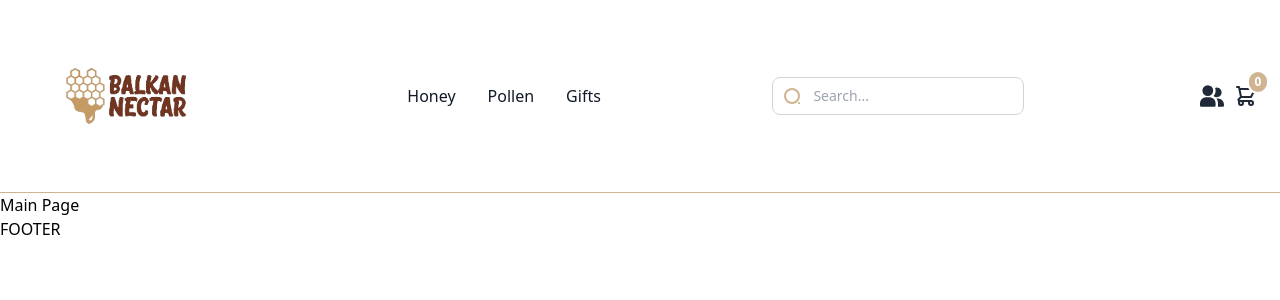
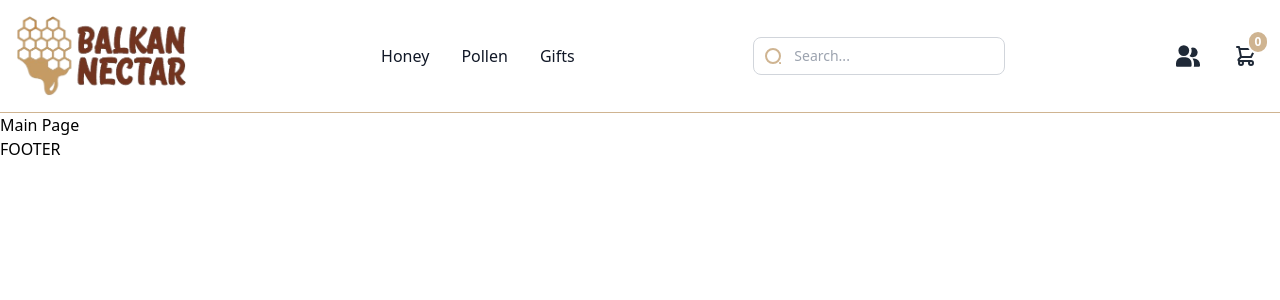
Before and after one commit to arsovskidario/project-honey, a React (Vite) app in the folder app/: page / in a window 1280 px wide. Shown: the top 300 px of the page. Built offline with nearby package versions, Linux system fonts and the light colour scheme.

Commit message:
[Navbar implementation #2] Change height of navbar to better fit the page and replace anchor tags with Links

```diff
--- a/app/src/components/Header.jsx
+++ b/app/src/components/Header.jsx
@@ -2,19 +2,19 @@ import { Link } from "react-router-dom";
 export default function Header() {
     return (
 
-        <nav className="bg-white border-b border-cfb491">
-            <div className="max-w-full flex flex-wrap items-center justify-between mx-auto p-4 sticky top-0">
-                <div className="flex">
-                    <img src="/src/assets/logo.png" className="h-40" alt="balkan-nectar-logo" />
+        <nav className="bg-white border-b border-cfb491 overflow-hidden">
+            <div className="max-w-full flex flex-wrap items-center justify-between mx-auto sticky top-0">
+                <div className="m-4 flex">
+                    <img src="/src/assets/logo.png" className="h-20" alt="balkan-nectar-logo" />
                 </div>
 
-                <div className="items-center hidden md:order-3 md:block">
-                    <button className = "py-4 px-1  text-gray-800 hover:text-cfb491 focus:outline-none focus:text-cfb491">
+                <div className="items-center hidden md:order-3 md:block mr-1">
+                    <button className = "p-4 text-gray-800 hover:text-cfb491 focus:outline-none focus:text-cfb491">
                         <svg  class="h-6 w-6" aria-hidden="true" xmlns="http://www.w3.org/2000/svg" fill="currentColor" viewBox="0 0 20 18">
                             <path d="M14 2a3.963 3.963 0 0 0-1.4.267 6.439 6.439 0 0 1-1.331 6.638A4 4 0 1 0 14 2Zm1 9h-1.264A6.957 6.957 0 0 1 15 15v2a2.97 2.97 0 0 1-.184 1H19a1 1 0 0 0 1-1v-1a5.006 5.006 0 0 0-5-5ZM6.5 9a4.5 4.5 0 1 0 0-9 4.5 4.5 0 0 0 0 9ZM8 10H5a5.006 5.006 0 0 0-5 5v2a1 1 0 0 0 1 1h11a1 1 0 0 0 1-1v-2a5.006 5.006 0 0 0-5-5Z" />
                         </svg>
                     </button>
-                    <button className="py-4 px-1 relative border-2 border-transparent text-gray-800 rounded-full hover:text-cfb491 focus:outline-none focus:text-cfb491 transition duration-150 ease-in-out" aria-label="Cart">
+                    <button className="p-4  relative border-2 border-transparent text-gray-800 rounded-full hover:text-cfb491 focus:outline-none focus:text-cfb491 transition duration-150 ease-in-out" aria-label="Cart">
                         <svg class="h-6 w-6" fill="none" stroke-linecap="round" stroke-linejoin="round" stroke-width="2" viewBox="0 0 24 24" stroke="currentColor">
                             <path d="M3 3h2l.4 2M7 13h10l4-8H5.4M7 13L5.4 5M7 13l-2.293 2.293c-.63.63-.184 1.707.707 1.707H17m0 0a2 2 0 100 4 2 2 0 000-4zm-8 2a2 2 0 11-4 0 2 2 0 014 0z"></path>
                         </svg>
@@ -58,7 +58,7 @@ export default function Header() {
 
 
 
-                <div className="items-center justify-between hidden w-full md:flex md:w-auto md:order-1" id="navbar-search">
+                <div className="ml-0 items-center justify-between hidden w-full md:flex md:w-auto md:order-1" id="navbar-search">
                     <div className="relative mt-3 md:hidden">
                         <div className="absolute inset-y-0 start-0 flex items-center ps-3 pointer-events-none">
                             <svg className="w-4 h-4 text-gray-500" aria-hidden="true" xmlns="http://www.w3.org/2000/svg" fill="none" viewBox="0 0 20">
@@ -67,15 +67,15 @@ export default function Header() {
                         </div>
                         <input type="text" id="search-navbar" className="block w-full p-2 ps-10 text-sm text-gray-900 border border-gray-300 rounded-lg bg-gray-50 focus:ring-cfb491 focus:border-cfb491" placeholder="Search..." />
                     </div>
-                    <ul className="flex flex-col p-4 md:p-0 mt-4 font-medium border border-gray-100 rounded-lg bg-gray-50 md:space-x-8 rtl:space-x-reverse md:flex-row md:mt-0 md:border-0 md:bg-white">
+                    <ul className="flex flex-col p-4 md:p-6 mt-4 font-medium border border-gray-100 rounded-lg bg-gray-50 md:space-x-8 rtl:space-x-reverse md:flex-row md:mt-0 md:border-0 md:bg-white">
                         <li>
-                            <a href="#" className="block py-2 px-3 text-gray-900 rounded hover:bg-gray-100 md:hover:bg-transparent md:hover:text-cfb491 md:p-0 md:cfb491">Honey</a>
+                            <Link to="#" className="block py-2 px-3 text-gray-900 rounded hover:bg-gray-100 md:hover:bg-transparent md:hover:text-cfb491 md:p-0 md:cfb491">Honey</Link>
                         </li>
                         <li>
-                            <a href="#" className="block py-2 px-3 text-gray-900 rounded hover:bg-gray-100 md:hover:bg-transparent md:hover:text-cfb491 md:p-0 md:cfb491" >Pollen</a>
+                            <Link to="#" className="block py-2 px-3 text-gray-900 rounded hover:bg-gray-100 md:hover:bg-transparent md:hover:text-cfb491 md:p-0 md:cfb491" >Pollen</Link>
                         </li>
                         <li>
-                            <a href="#" className="block py-2 px-3 text-gray-900 rounded hover:bg-gray-100 md:hover:bg-transparent md:hover:text-cfb491 md:p-0 md:cfb491">Gifts</a>
+                            <Link to="#" className="block py-2 px-3 text-gray-900 rounded hover:bg-gray-100 md:hover:bg-transparent md:hover:text-cfb491 md:p-0 md:cfb491">Gifts</Link>
                         </li>
                     </ul>
                 </div>
```
Also changed, not shown: app/src/assets/logo-original.png (added), app/src/assets/logo.png.
